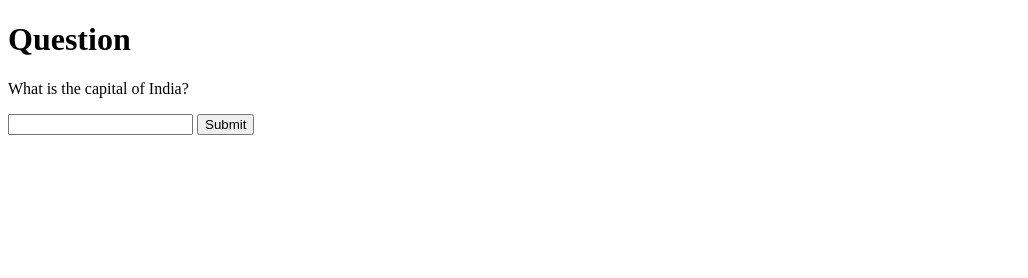
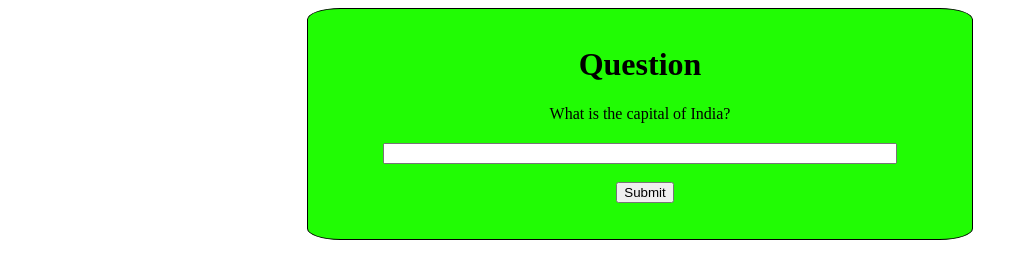
Before and after one commit to youmansoor/game.github.io, a plain HTML site: page index.html in a window 1280 px wide. Shown: the whole page, without its empty margins (0-1028 px from the left). Drawn offline with Linux system fonts and the light colour scheme.

Commit message:
Update (25/03/2025)

```diff
--- a/index.html
+++ b/index.html
@@ -4,15 +4,43 @@
     <meta charset="UTF-8">
     <meta name="viewport" content="width=device-width, initial-scale=1.0">
     <title>Document</title>
+    <style>
+        body{
+            text-align: center;
+        }
+        #container{
+            margin: 0 auto;
+            width: 50%;
+            background-color: #21fc04;
+            border: 1px solid black;
+            border-radius: 5%;
+            padding: 2vh;
+        }
+        #answer1{
+            width: 80%;
+            height: 5%;
+        }
+        #main{
+            margin-top: 20px;
+        }
+        button{
+            margin-left: 10px;
+        }
+        #result{
+            margin-top: 20px;
+        }
+    </style>
 </head>
 <body>
+    <div id="container">
     <h1>Question</h1>
     <p id="Ques">What is the capital of India?</p>
     <div id="main">
-    <input type="text" id="answer1">
+    <input type="text" id="answer1"><br><br>
     <button onclick="checkAnswer(questions, document.getElementById('answer1').value)">Submit</button>
     </div>
     <h3 id="result"></h3>
+    </div>
     <script>
         class question {
             constructor(question, answer) {
```
